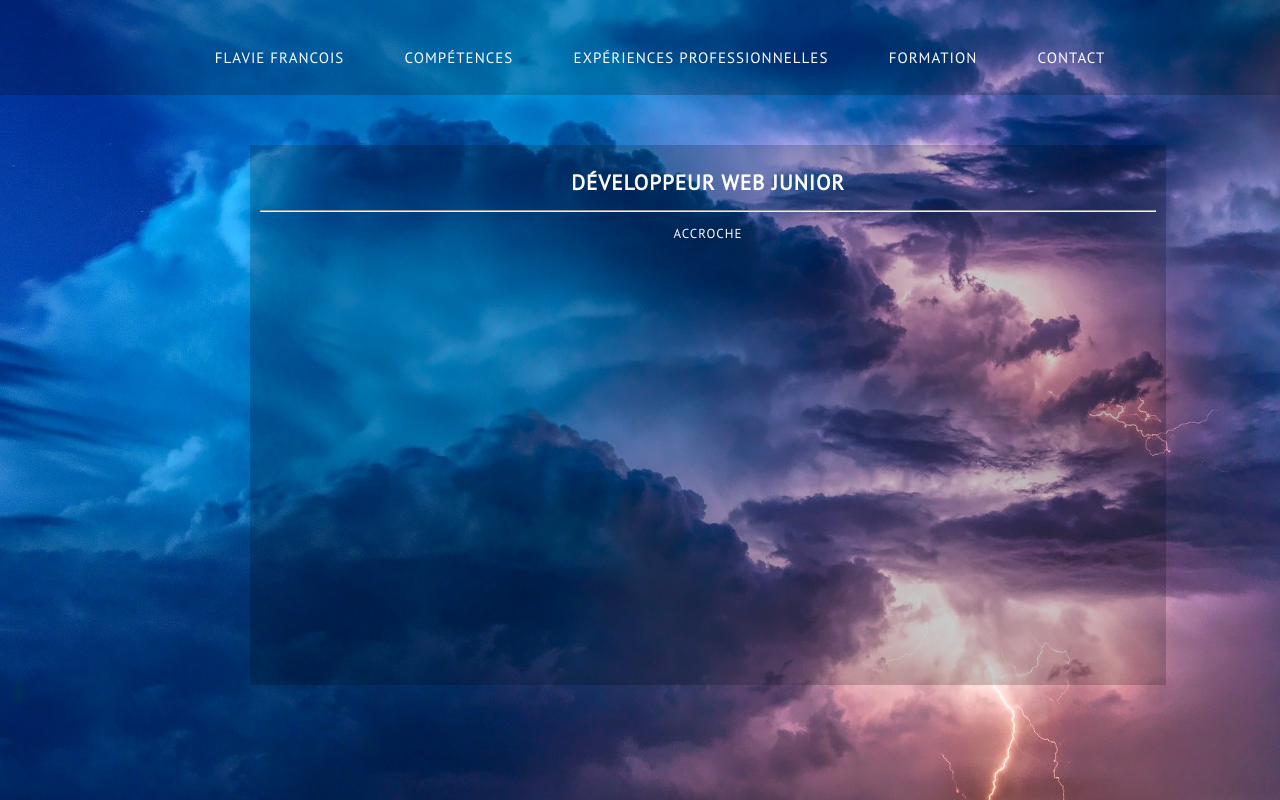
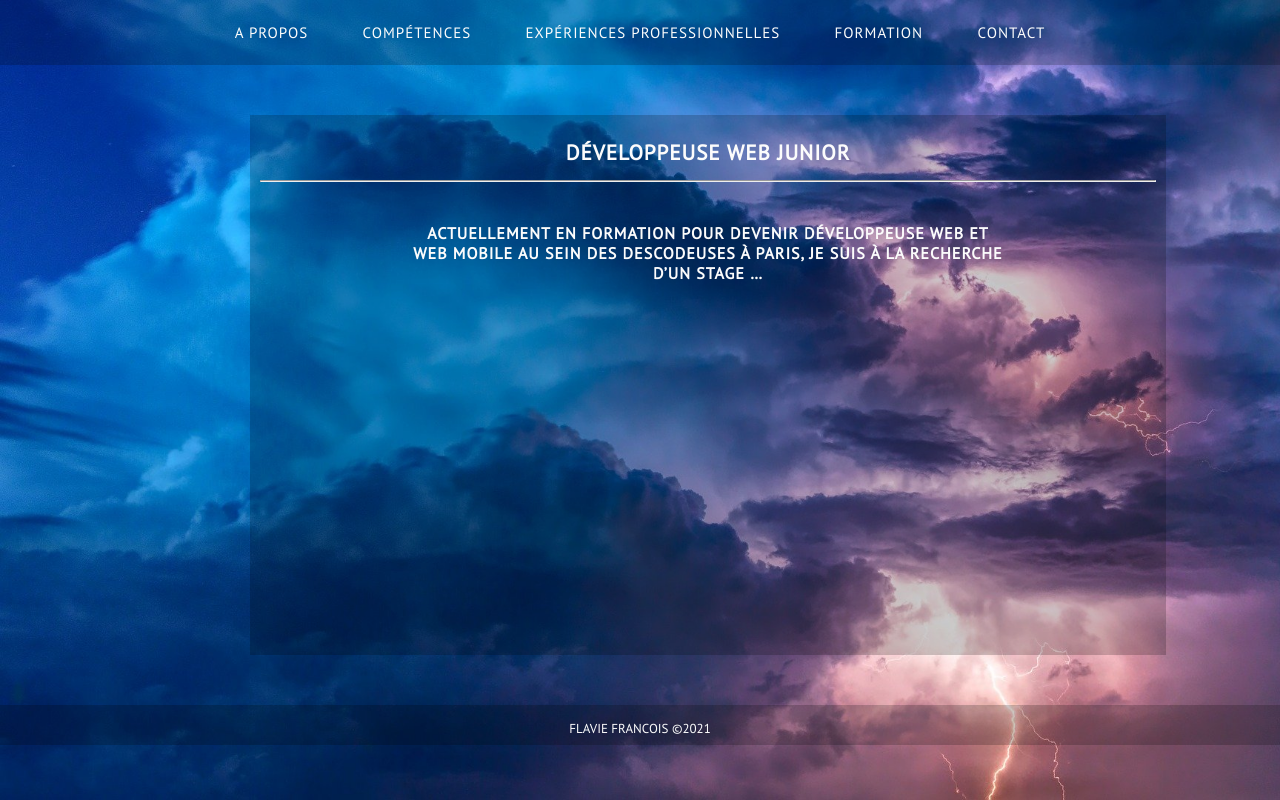
Before and after one commit to totoro-moon/CV-Numerique, a plain HTML site: page CV-FlavieFrancois-p0.html in a window 1280 px wide. Drawn offline with Linux system fonts and the light colour scheme.

Commit message:
version 3

```diff
--- a/CV-FlavieFrancois-p0.html
+++ b/CV-FlavieFrancois-p0.html
@@ -9,9 +9,8 @@
   <body>
     <header>
     <div class="barheader">
-      <img src="images/iconfinder_Artboard_1_3030698.png" alt="">
       <ul>
-        <li><a href="CV-FlavieFrancois-p0.html">Flavie Francois</a></li>
+        <li><a href="CV-FlavieFrancois-p0.html">A propos</a></li>
         <li><a href="CV-FlavieFrancois-p1.html">Compétences</a></li>
         <li><a href="CV-FlavieFrancois-p2.html">Expériences professionnelles</a></li>
         <li><a href="CV-FlavieFrancois-p3.html">Formation</a></li>
@@ -20,9 +19,16 @@
     </div>
     </header>
     <div class="zone-centre">
-      <h1>Développeur web junior</h1>
+      <h1>Développeuse web junior</h1>
       <hr>
-      <p>accroche</p>
+      <div class="accroche">
+      <h2 >Actuellement en formation pour devenir Développeuse Web et Web Mobile au sein des Descodeuses à Paris, je suis à la recherche d’un stage …</h2>
+      </div>
     </div>
+    <footer>
+      <div class="basdepage">
+        <p>Flavie Francois ©2021</p>
+      </div>
+    </footer>
   </body>
 </html>
--- a/style.css
+++ b/style.css
@@ -14,31 +14,31 @@ body{
   color: #fcfcfc;
 }
 /*menu de navigation*/
-.barheader{
+header{
   width: 100%;
+  height: 45px;
+  padding-top: 20px;
   background-color: rgba(0,0,0,.2);
 }
 .barheader ul{
+  margin: 0 ;
+  padding: 0;
   text-align: center;
-  margin: 0;
 }
 .barheader ul li{
   list-style: none;
-  display: inline-block;
 }
 .barheader ul li a{
-  display: block;
   text-decoration: none;
   font-size: 15px;
   letter-spacing: 1px;
   font-weight: 300;
-  padding: 25px;
+  padding: 22px;
   transition: all ease 0.3s;
   color: #fcfcfc;
 }
 /*effet au passage de la souris*/
 .barheader ul li a:hover{
-  margin: 0;
   background-color: rgba(0,0,0,.5);
 }
 /*Fond de la zone central*/
@@ -69,6 +69,11 @@ li{
   text-align: center;
   padding: 3px;
 }
+/*page devollopeuse web*/
+.accroche{
+  padding: 20px 150px 0px 150px;
+}
+
 /*******grid de la page compétence*********/
 .grid{
   display: grid;
@@ -215,3 +220,13 @@ textarea{
 ::placeholder{
   color: #fcfcfc;
 }
+/* bas de page*/
+footer{
+  background-color: rgba(0,0,0,.2);
+  height: 40px;
+  text-align: center;
+}
+
+footer p{
+padding-top: 15px;
+}
```
Also changed, not shown: CV-FlavieFrancois-p1.html (+7 -2 lines), CV-FlavieFrancois-p2.html (+6 -1 lines), CV-FlavieFrancois-p3.html (+6 -1 lines), CV-FlavieFrancois-p4.html (+6 -1 lines), thunderstorm.jpg (added).
